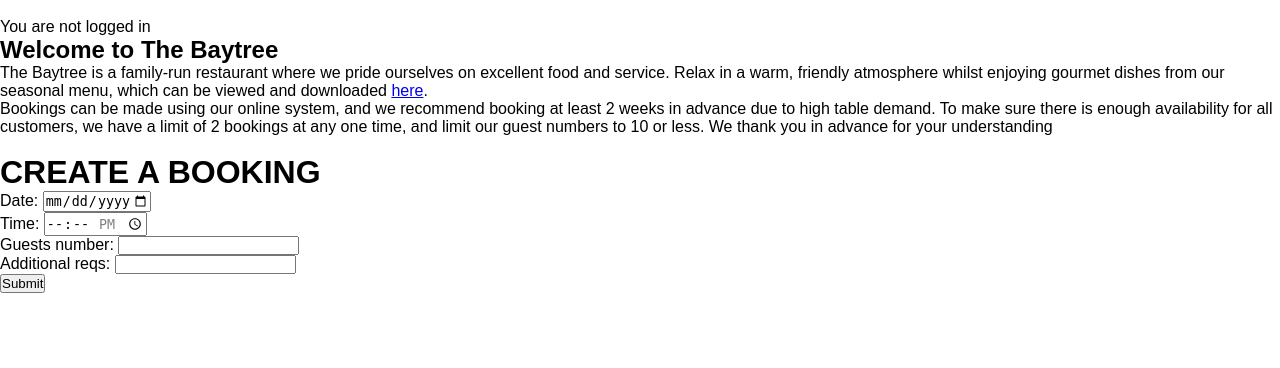
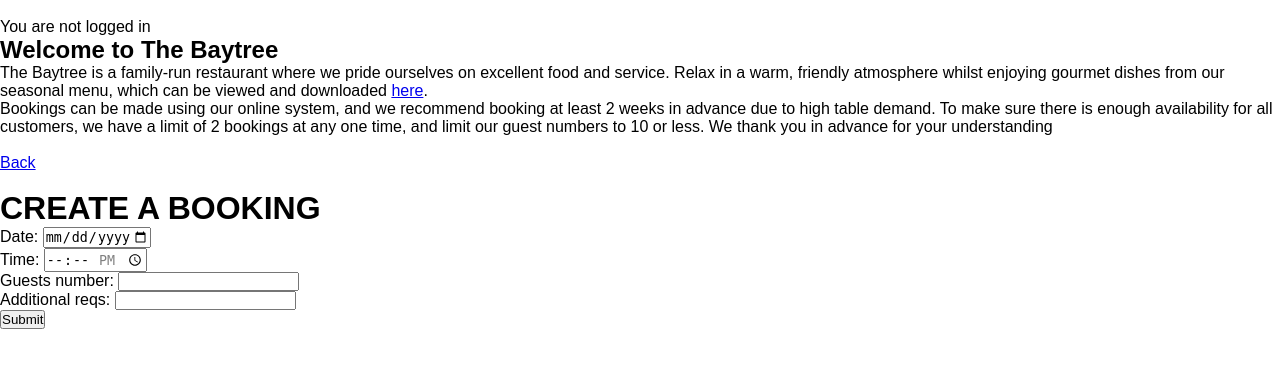
Before and after one commit to HGlass07/Restaurant-Bookings, a Django app: page /create-booking in a window 1280 px wide. Shown: the part 164-532 px from the top of the page. Run offline with Django 5.2, Linux system fonts and the light colour scheme.

Commit message:
added 'back' buttons to create/edit/delete pages

```diff
--- a/templates/create_booking.html
+++ b/templates/create_booking.html
@@ -1,6 +1,8 @@
 {% extends "base.html" %}
 
 {% block content %}
+  <a href="{% url 'home' %}">Back</a>
+  <br>
   <h1>Create a Booking</h1>
   {% if messages %}
     <ul class="messages">
--- a/templates/delete_booking.html
+++ b/templates/delete_booking.html
@@ -1,6 +1,8 @@
 {% extends "base.html" %}
 
 {% block content %}
+<a href="{% url 'home' %}">Back</a>
+<br>
 <h2>Delete Booking</h2>
 <form method ="post">
     {% csrf_token %}
--- a/templates/edit_booking.html
+++ b/templates/edit_booking.html
@@ -1,6 +1,8 @@
 {% extends "base.html" %}
 
 {% block content %}
+<a href="{% url 'home' %}">Back</a>
+<br>
 <h2>Edit Booking</h2>
 <form method ="post">
     {% csrf_token %}
```
